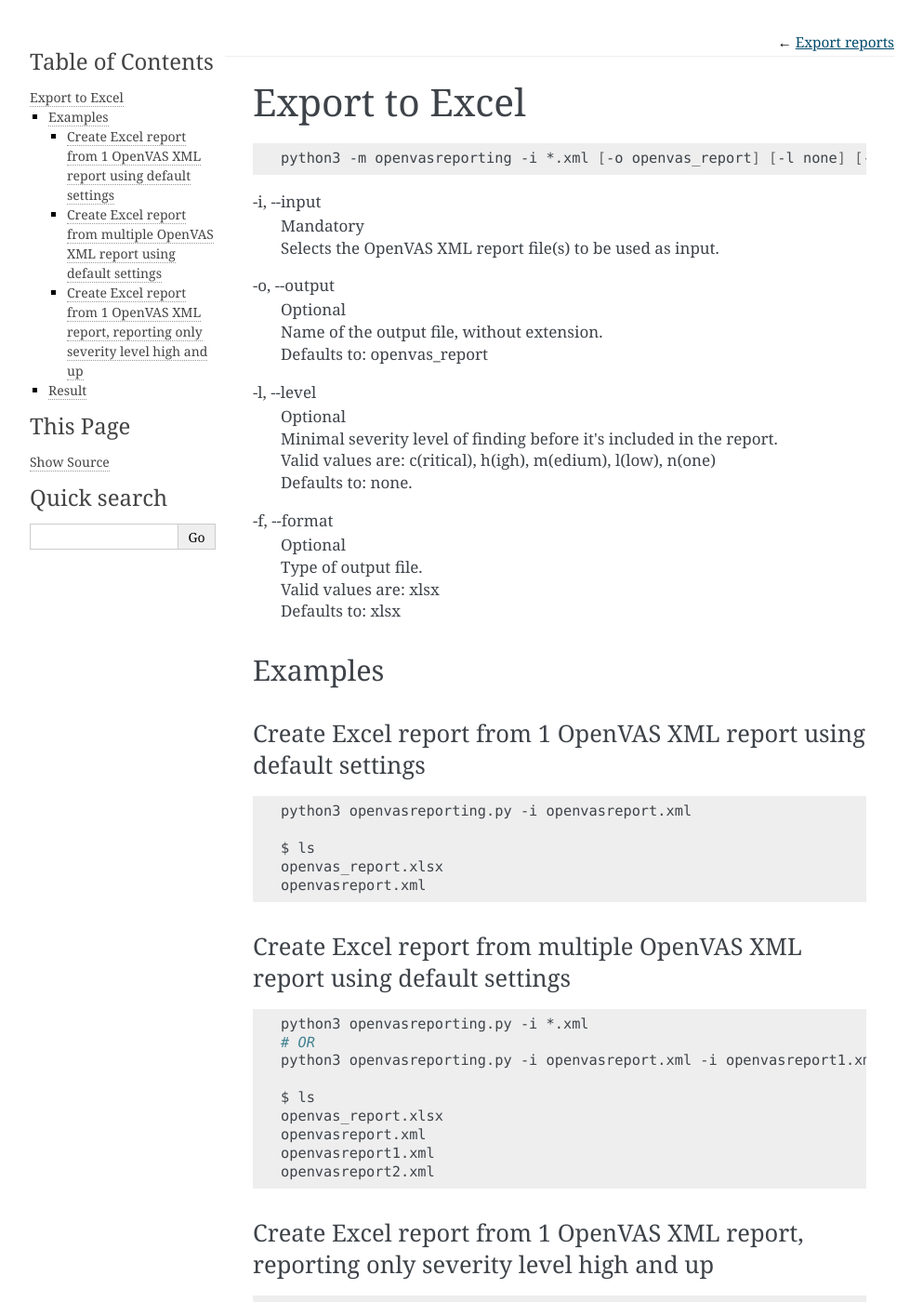
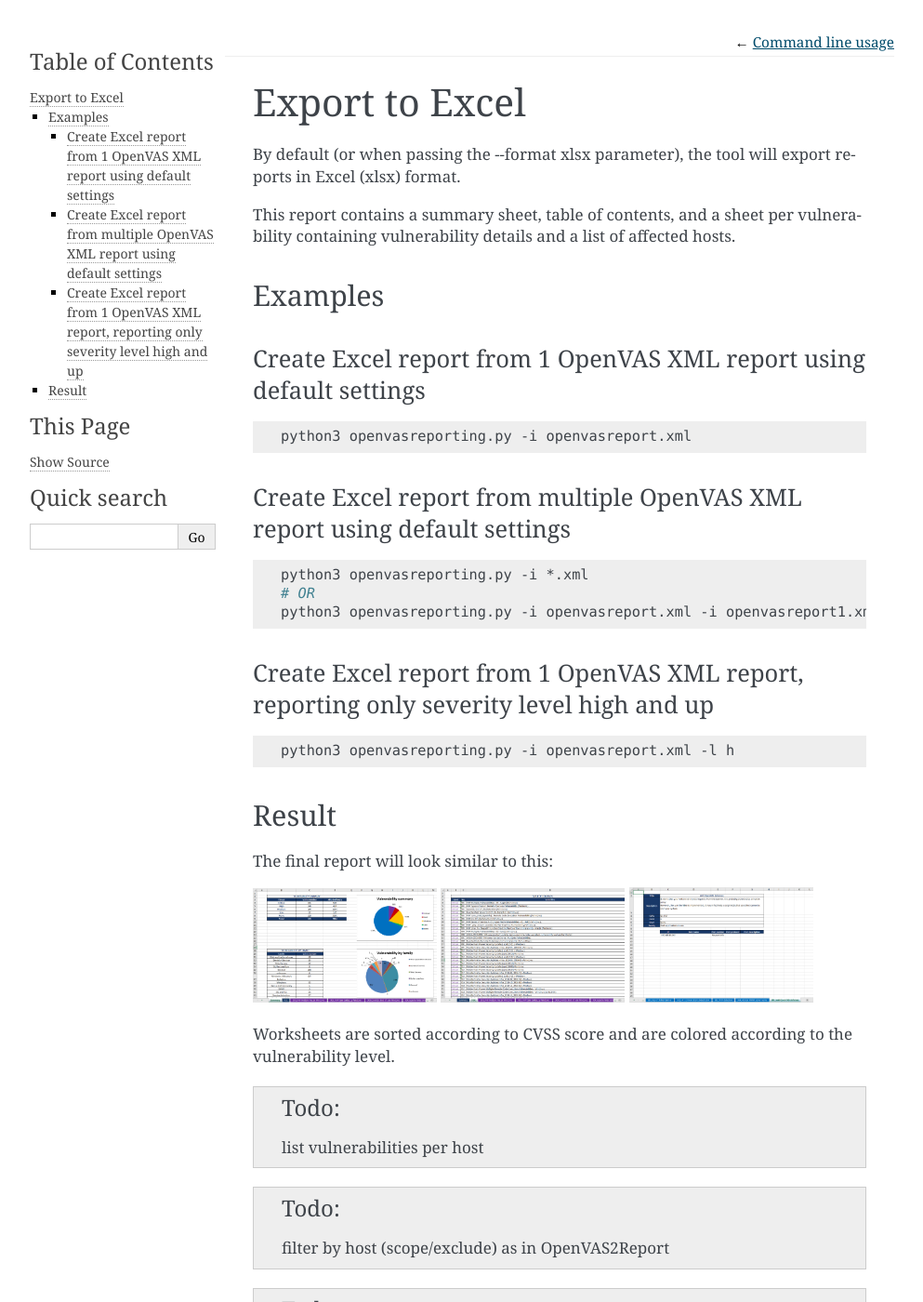
Before and after one commit to TheGroundZero/openvasreporting, a Sphinx documentation site: the page built from docs/usage/export-excel.rst, in a window 1280 px wide and 1400 px high. Shown: the whole window at 93% size, without its empty margins (148-1141 px from the left). Built offline with Sphinx 7.4.7, drawn with Linux system fonts in a browser that asks for light colours; some of the changed text lies outside the part shown.

Commit message:
Include todo in reST docs

```diff
--- a/docs/conf.py
+++ b/docs/conf.py
@@ -164,7 +164,7 @@
 #  dir menu entry, description, category)
 texinfo_documents = [
     (master_doc, 'OpenVASReporting', 'OpenVAS Reporting Documentation',
-     author, 'OpenVASReporting', 'One line description of project.',
+     author, 'OpenVASReporting', 'A tool to convert OpenVAS/Greenbone XML reports into Excel files..',
      'Miscellaneous'),
 ]
 
@@ -175,6 +175,7 @@
 
 # If true, `todo` and `todoList` produce output, else they produce nothing.
 todo_include_todos = True
+todo_link_only = True
 
 # -- Custom configuration ----------------------------------------------------
 
--- a/docs/index.rst
+++ b/docs/index.rst
@@ -71,3 +71,8 @@
 If you feel like I'd need to implement a new feature, rewrite some code, fix a bug, ...
 hit me up on `Twitter <https://twitter.com/DezeStijn>`_
 or file an issue on `GitHub <https://github.com/TheGroundZero/openvas_to_report>`_.
+
+TODO list
+---------
+
+.. todolist::
--- a/docs/usage/export-excel.rst
+++ b/docs/usage/export-excel.rst
@@ -1,31 +1,10 @@
 Export to Excel
 ---------------
 
-.. code-block:: bash
+By default (or when passing the --format xlsx parameter), the tool will export reports in Excel (xlsx) format.
 
-   python3 -m openvasreporting -i *.xml [-o openvas_report] [-l none] [-f xlsx]
-
-\-i, --input
-   | Mandatory
-   | Selects the OpenVAS XML report file(s) to be used as input.
-
-\-o, --output
-   | Optional
-   | Name of the output file, without extension.
-   | Defaults to: openvas_report
-
-\-l, --level
-   | Optional
-   | Minimal severity level of finding before it's included in the report.
-   | Valid values are: c(ritical), h(igh), m(edium), l(low), n(one)
-   | Defaults to: none.
-
-\-f, --format
-   | Optional
-   | Type of output file.
-   | Valid values are: xlsx
-   | Defaults to: xlsx
-
+This report contains a summary sheet, table of contents, and a sheet per vulnerability containing vulnerability details
+and a list of affected hosts.
 
 Examples
 ^^^^^^^^
@@ -37,10 +16,6 @@
 
    python3 openvasreporting.py -i openvasreport.xml
 
-   $ ls
-   openvas_report.xlsx
-   openvasreport.xml
-
 Create Excel report from multiple OpenVAS XML report using default settings
 """""""""""""""""""""""""""""""""""""""""""""""""""""""""""""""""""""""""""
 
@@ -48,13 +23,7 @@
 
    python3 openvasreporting.py -i *.xml
    # OR
-   python3 openvasreporting.py -i openvasreport.xml -i openvasreport1.xml -i openvasreport2.xml
-
-   $ ls
-   openvas_report.xlsx
-   openvasreport.xml
-   openvasreport1.xml
-   openvasreport2.xml
+   python3 openvasreporting.py -i openvasreport.xml -i openvasreport1.xml -i openvasreport2.xml [-i ...]
 
 Create Excel report from 1 OpenVAS XML report, reporting only severity level high and up
 """"""""""""""""""""""""""""""""""""""""""""""""""""""""""""""""""""""""""""""""""""""""
@@ -63,26 +32,31 @@
 
    python3 openvasreporting.py -i openvasreport.xml -l h
 
-   $ ls
-   openvas_report.xlsx # contains severity levels high and critical
-   openvasreport.xml
-
 
 Result
 ^^^^^^
 
 The final report will look similar to this:
 
-.. image:: /_static/img/screenshot-report.png
+.. image:: ../_static/img/screenshot-report.png
    :alt: Report example screenshot - Summary
    :width: 30%
 
-.. image:: /_static/img/screenshot-report1.png
+.. image:: ../_static/img/screenshot-report1.png
    :alt: Report example screenshot - Table of Contents
    :width: 30%
 
-.. image:: /_static/img/screenshot-report2.png
+.. image:: ../_static/img/screenshot-report2.png
    :alt: Report example screenshot - Vulnerability description
    :width: 30%
 
 Worksheets are sorted according to CVSS score and are colored according to the vulnerability level.
+
+.. todo::
+   list vulnerabilities per host
+
+.. todo::
+   filter by host (scope/exclude) as in OpenVAS2Report
+
+.. todo::
+   select threat levels individually (e.g. none and low; but not medium, high, or critical)
--- a/docs/usage/install.rst
+++ b/docs/usage/install.rst
@@ -14,3 +14,6 @@
 
    # Clone repo
    git clone git@github.com:TheGroundZero/openvas_to_report.git
+
+.. todo::
+   Create and test pip install functionality
```
Also changed, not shown: docs/usage/export.rst (+35 -3 lines).
